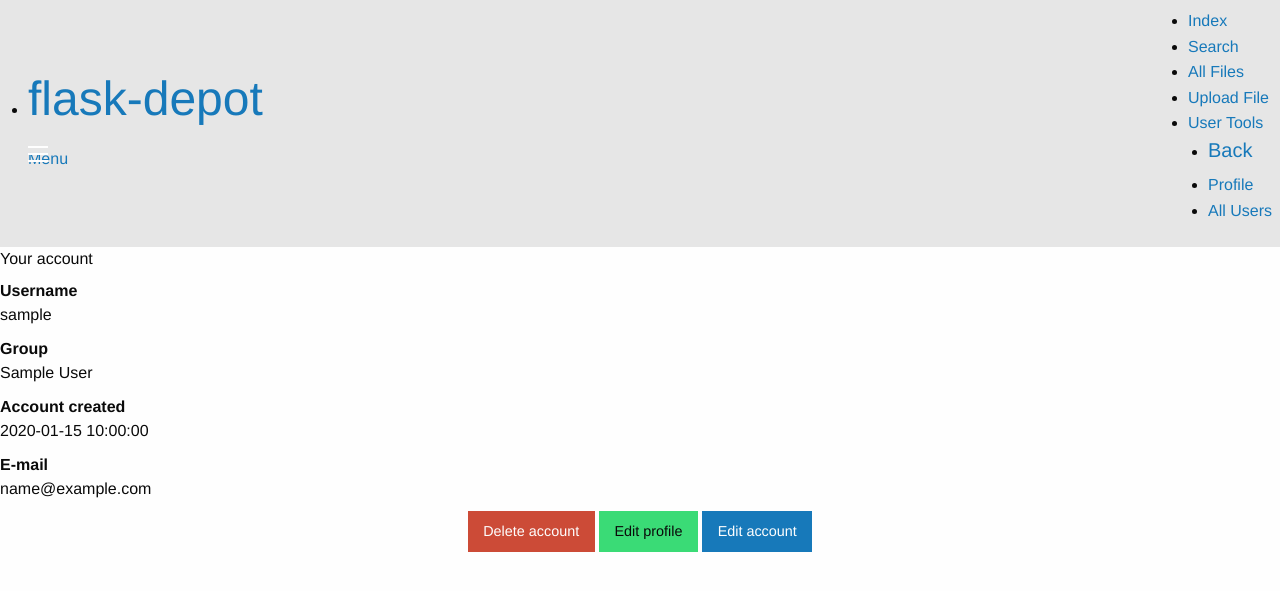
After one commit to caspervg/FlaskDepot, a Flask app: template flaskDepot/templates/profile.html in a window 1280 px wide. The commit adds this page. Shown: the top 591 px of the page. Run offline with Flask 2, Linux system fonts and the light colour scheme; a user stored in the database is signed in; tables that the repository leaves empty hold one stand-in row (values such as "Sample post"); the template is opened without the code that fills it: values that come from a table or form of the project are taken from there, most other values are stand-ins (such as "Sample title", 1, 10 or a date in 2020); some libraries are stand-ins or nearby versions.

Commit message:
user profile user edit forms (for admins and users themselves)

```diff
--- a/config.py
+++ b/config.py
@@ -22,6 +22,7 @@ SECRET_KEY = "This is not secret enough"
 # For PostgreSQL:
 # postgresql://username@host/databaseName
 SQLALCHEMY_DATABASE_URI = 'sqlite:///flask-depot.db'
+SQLALCHEMY_RECORD_QUERIES = True
 
 # Maximum size of uploaded files (in byte)
 MAX_CONTENT_LENGTH = 30 * 1024 * 1024       # 30 megabyte
--- a/flaskDepot/controllers/user.py
+++ b/flaskDepot/controllers/user.py
@@ -1,5 +1,5 @@
 # User Login
-from wtforms import TextField, PasswordField, Form
+from wtforms import TextField, PasswordField, Form, SelectField
 from wtforms.fields.html5 import EmailField
 from wtforms.validators import Required, Email, EqualTo, Length
 from flaskDepot import db, app
@@ -47,7 +47,7 @@ class RegistrationForm(RedirectForm):
         EqualTo('email', message="The two e-mails you entered must match")
     ])
 
-    password = PasswordField('Password', validators=[Required(), Length(4,64)])
+    password = PasswordField('Password', validators=[Required(), Length(4, 64)])
     confirm_password = PasswordField('Confirm Password', validators=[
         Required(),
         EqualTo('password', message='The two passwords you entered must match')
@@ -68,6 +68,48 @@ class RegistrationForm(RedirectForm):
         return validate
 
 
+# User Edit Account
+class AccountEditForm(RedirectForm):
+    email = EmailField('E-mail', validators=[Email()])
+    password = PasswordField('Password')
+    confirm_password = PasswordField('Confirm Password', validators=[
+        EqualTo('password', message='The two new passwords you entered must match')
+    ])
+
+    def validate(self):
+        validate = Form.validate(self)
+
+        if self.email.data:
+            user = User.query.filter_by(email=self.email.data).first()
+            if user:
+                self.email.errors.append('An account already exists with that e-mail')
+                validate = False
+
+        return validate
+
+
+# User Delete Account
+class AccountDeleteForm(RedirectForm):
+    username = TextField('Username', validators=[Required()])
+    password = PasswordField('Password', validators=[Length(4, 64)])
+
+# Admin Edit Account
+class AdminAccountEditForm(RedirectForm):
+    group = SelectField('User Group', coerce=int)
+    username = TextField('Username')
+
+    def validate(self):
+        validate = Form.validate(self)
+
+        if self.username.data:
+            user = User.query.filter_by(username=self.username.data).first()
+            if user:
+                self.username.errors.append('An account already exists with that username')
+                validate = False
+
+        return validate
+
+
 # Flask-Login initialisation
 def init_login():
     login_manager = login.LoginManager()
--- /dev/null
+++ b/flaskDepot/static/css/style.css
@@ -0,0 +1,16 @@
+textarea {
+    max-width: 100%;
+    min-width: 100%;
+}
+
+.panel fieldset legend {
+    background: none;
+}
+
+.margin-bottom {
+    margin-bottom: 10px;
+}
+
+.margin-top {
+    margin-top: 10px;
+}
--- a/flaskDepot/templates/_helpers.html
+++ b/flaskDepot/templates/_helpers.html
@@ -1,7 +1,7 @@
 {% macro render_field(field) %}
     <div class="row">
         <div class="large-12 columns {% if field.errors %} error {% endif %}">
-            <label>{{ field.label }}</label>
+            {{ field.label }}
             {{ field(**kwargs) | safe }}
             {% if field.errors %}
             <small>
@@ -17,3 +17,32 @@
 {% macro render_nav(url, id, name, active_page) %}
     <li {% if id == active_page %} class="active"{% endif %}><a href="{{ url_for(url) }}">{{ name }}</a></li>
 {% endmacro %}
+
+{% macro render_info(name, value) %}
+    <div class="row margin-bottom">
+        <div class="small-12 large-12 column">
+            <div class="small-6 large-6 column">
+                <strong>{{ name }}</strong>
+            </div>
+            <div class="small-6 large-6 column">
+                {{ value }}
+            </div>
+        </div>
+    </div>
+{% endmacro %}
+
+{% macro flashes() %}
+<div class="row">
+    <div class="large-12 columns">
+        {% with messages = get_flashed_messages() %}
+            {% if messages %}
+                <div data-alert class="alert-box">
+                    {% for message in messages %}
+                        {{ message }} <br />
+                    {% endfor %}
+                </div>
+            {% endif %}
+        {% endwith %}
+    </div>
+</div>
+{% endmacro %}
--- /dev/null
+++ b/flaskDepot/templates/profile.html
@@ -0,0 +1,25 @@
+{% extends "layout.html" %}
+{% from "_helpers.html" import render_info %}
+{% set activepage = 'profile' %}
+
+{% block content %}
+    <div class="panel clearfix">
+        <fieldset>
+            <legend>Your account</legend>
+            {{ render_info('Username', user.username) }}
+            {{ render_info('Group', user.group.name) }}
+            {{ render_info('Account created', user.created_on) }}
+            {{ render_info('E-mail', user.email) }}
+
+            <div class="row margin-top">
+                <div class="large-8 large-centered column text-center">
+                    <a href="{{ url_for('delete_user', id=user.id) }}" class="button alert">Delete account</a>
+                    <a href="{{ url_for('edit_user', id=user.id) }}" class="button success">Edit profile</a>
+                    {% if current_user.group.is_admin %}
+                        <a href="{{ url_for('admin_edit_user', id=user.id) }}" class="button">Edit account</a>
+                    {% endif %}
+                </div>
+            </div>
+        </fieldset>
+    </div>
+{% endblock %}
--- a/flaskDepot/templates/upload.html
+++ b/flaskDepot/templates/upload.html
@@ -20,5 +20,6 @@
                 </div>
             </div>
         </form>
+        {{ flashes() }}
     </div>
 {% endblock %}
--- a/flaskDepot/views/user.py
+++ b/flaskDepot/views/user.py
@@ -1,7 +1,8 @@
 from flask import render_template, request, flash
-from flask_login import login_user, login_required, current_user, logout_user
+from flask_login import login_user, login_required, current_user, logout_user, fresh_login_required
 from flaskDepot import app, db
-from flaskDepot.controllers.user import RegistrationForm, LoginForm
+from flaskDepot.controllers.user import RegistrationForm, LoginForm, AccountEditForm, AdminAccountEditForm, \
+    AccountDeleteForm
 from flaskDepot.models import User, Usergroup
 
 
@@ -64,14 +65,88 @@ def user_all():
 @login_required
 @app.route('/user/<id>/', methods=['GET'])
 def user_one(id):
-    if current_user.group.is_admin:
-        user = User.query.filter(User.id == id).first()
-        return user.username
+    if not (current_user.group.is_admin or current_user.id == id):
+        return 'You cannot access this page'
     else:
+        user = User.query.filter_by(id=id).first()
+        return render_template('profile.html', user=user, title=u"Profile for {0}".format(user.username))
+
+
+@login_required
+@app.route('/user/<id>/edit/', methods=['GET', 'POST'])
+def edit_user(id):
+    if not (current_user.group.is_admin or current_user.id == id):
         return 'You cannot access this page'
+    else:
+        user = User.query.filter_by(id=id).first()
+        form = AccountEditForm()
+
+        if form.validate_on_submit():
+            if form.email.data:
+                user.email = form.email.data
+                flash('The e-mail address has been updated')
+            if form.password.data and (form.password.data == form.confirm_password.data):
+                user.set_password(form.password.data)
+                flash('The password has been updated')
+            db.session.commit()
+
+        return render_template('user_edit.html', form=form, title="Edit profile", user=user)
+
+@login_required
+@app.route('/admin/user/<id>/edit/', methods=['GET', 'POST'])
+def admin_edit_user(id):
+    if not current_user.group.is_admin:
+        return 'You cannot access this page'
+    else:
+        user = User.query.filter_by(id=id).first()
+        form = AdminAccountEditForm()
+        form.group.choices = [(group.id, group.name) for group in Usergroup.query.order_by('name')]
+        form.group.data = user.group_id
+
+        if form.validate_on_submit():
+            if form.group.data and form.group.data is not user.group.id:
+                user.group_id = form.group.data
+                flash('The user group has been updated')
+            if form.username.data:
+                user.username = form.username.data
+                flash('The username has been updated')
+            db.session.commit()
+
+        return render_template('admin_user_edit.html', form=form, title="Edit account", user=user)
+
+@login_required
+@app.route('/user/<id>/delete/', methods=['DELETE'])
+def delete_user(id):
+    if not (current_user.group.is_admin or current_user.id == id):
+        return 'You cannot access this page'
+    else:
+        user = User.query.filter_by(id=id).first()
+        form = AccountDeleteForm()
+
+        if form.validate_on_submit():
+            if current_user.group.is_admin:
+                if user.username == form.username.data:
+                    user.active = False
+                    db.session.commit()
+                else:
+                    form.username.errors.append('Please enter the correct username')
+                    form.redirect()
+            else:
+                if user.username == form.username.data:
+                    if user.check_password(form.password.data):
+                        user.active = False
+                        db.session.commit()
+                    else:
+                        form.password.errors.append('Username and password did not match')
+                else:
+                    form.username.errors.append('Please enter the correct username')
+                    form.redirect()
+
+        return render_template('user_delete.html', form=form, title="Delete account", user=user)
+
 
 
 @login_required
 @app.route('/user/me/', methods=['GET'])
 def user_me():
-    return current_user.username
+    return user_one(current_user.id)
```
Also changed, not shown: flaskDepot/models.py (+19 -5 lines), flaskDepot/templates/admin_user_edit.html (added, +19 -0 lines), flaskDepot/templates/user_edit.html (added, +20 -0 lines), flaskDepot/views/file.py (+3 -4 lines), init_db.py (+8 -1 lines).
